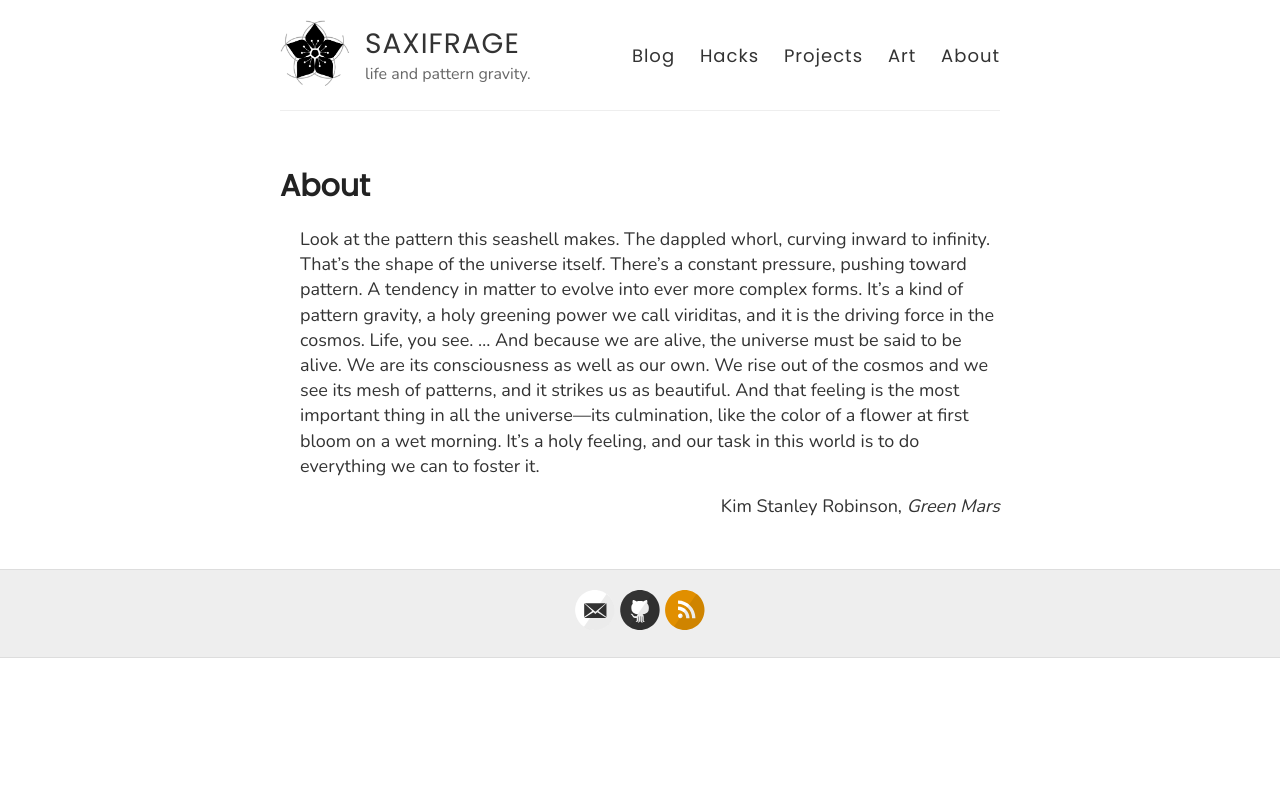
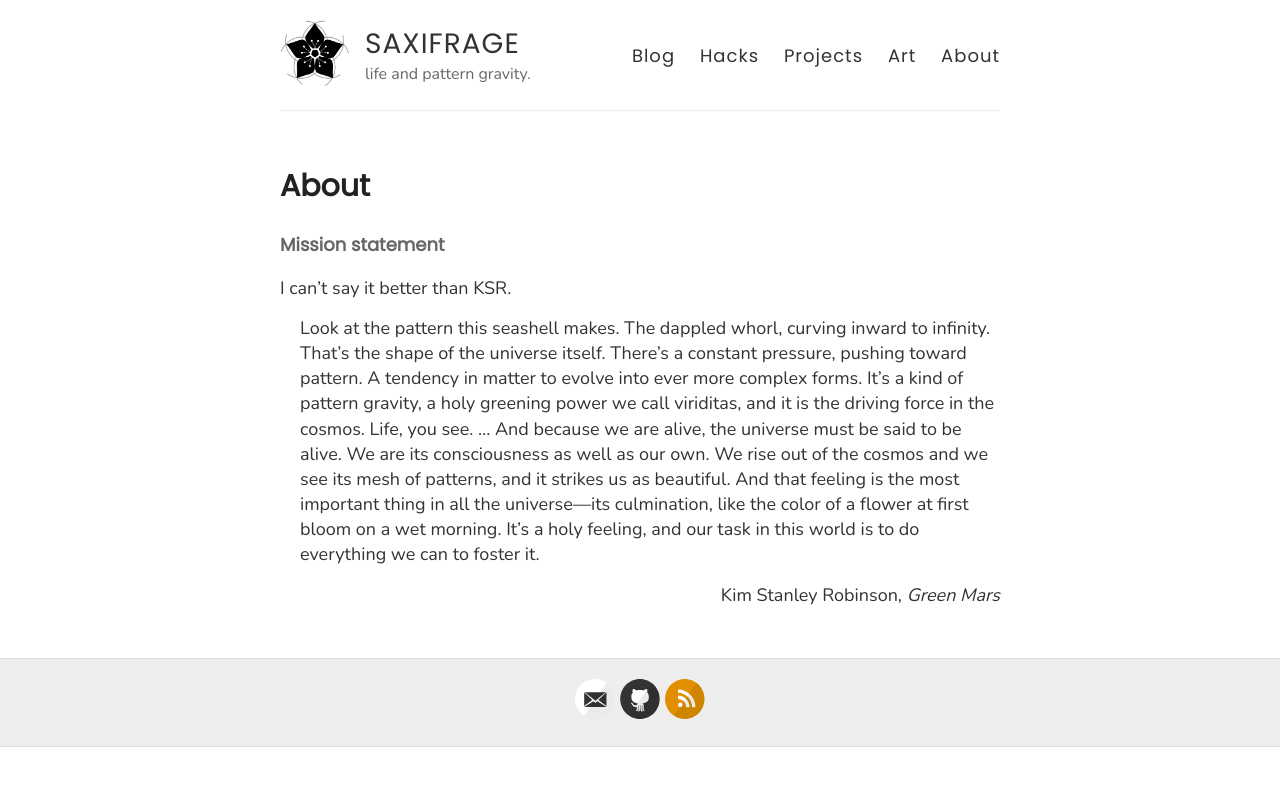
Before and after one commit to heptarch/heptarch.github.io, a Jekyll site: the page built from about.md, in a window 1280 px wide. Shown: the top 786 px of the page. Built offline with Jekyll 4.4.1, drawn with Linux system fonts in a browser that asks for light colours.

Commit message:
Update about.md

```diff
--- a/about.md
+++ b/about.md
@@ -3,6 +3,10 @@ layout: page
 title: About
 permalink: /about/
 ---
+
+#### Mission statement
+
+I can't say it better than KSR.
 
 <span style="padding-left: 20px; display:block">
 Look at the pattern this seashell makes. The dappled whorl, curving
```
